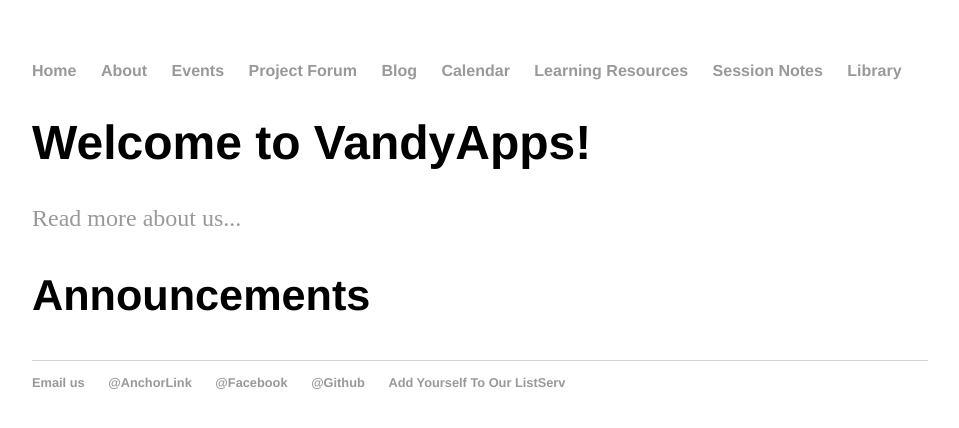
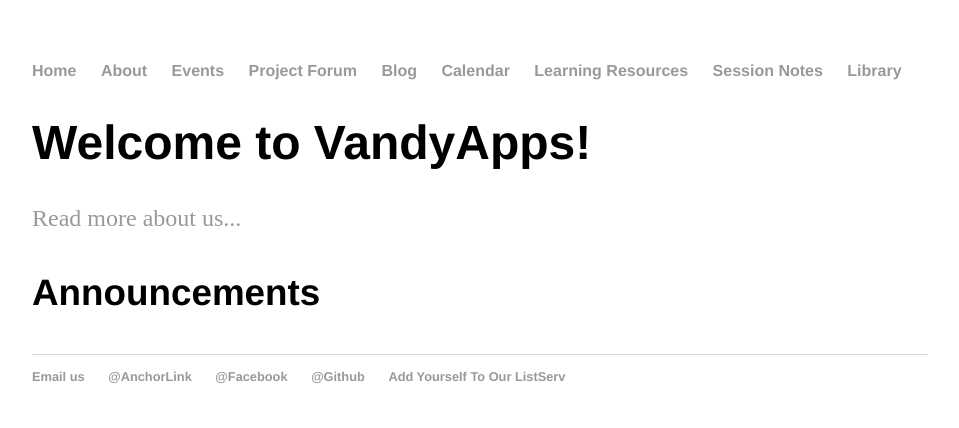
Before and after one commit to VandyApps/adamMgross.github.io, a Jekyll site: the page built from index.html, in a window 1280 px wide. Shown: the top 428 px of the page, without its empty margins (160-1119 px from the left). Built offline with Jekyll 4.4.1, drawn with Linux system fonts in a browser that asks for light colours.

Commit message:
Automated commit message.

```diff
--- a/index.html
+++ b/index.html
@@ -7,7 +7,7 @@ title: VandyApps, Vanerbilt Computer Science Club
 			<h1>Welcome to VandyApps!</h1>
 			<p><a href="/about">Read more about us...</a></p>
 		</div>
-        <h2>Announcements</h2>
+        <h3>Announcements</h3>
 <ul class="posts">
 
   {% for post in site.announcements %}
```
